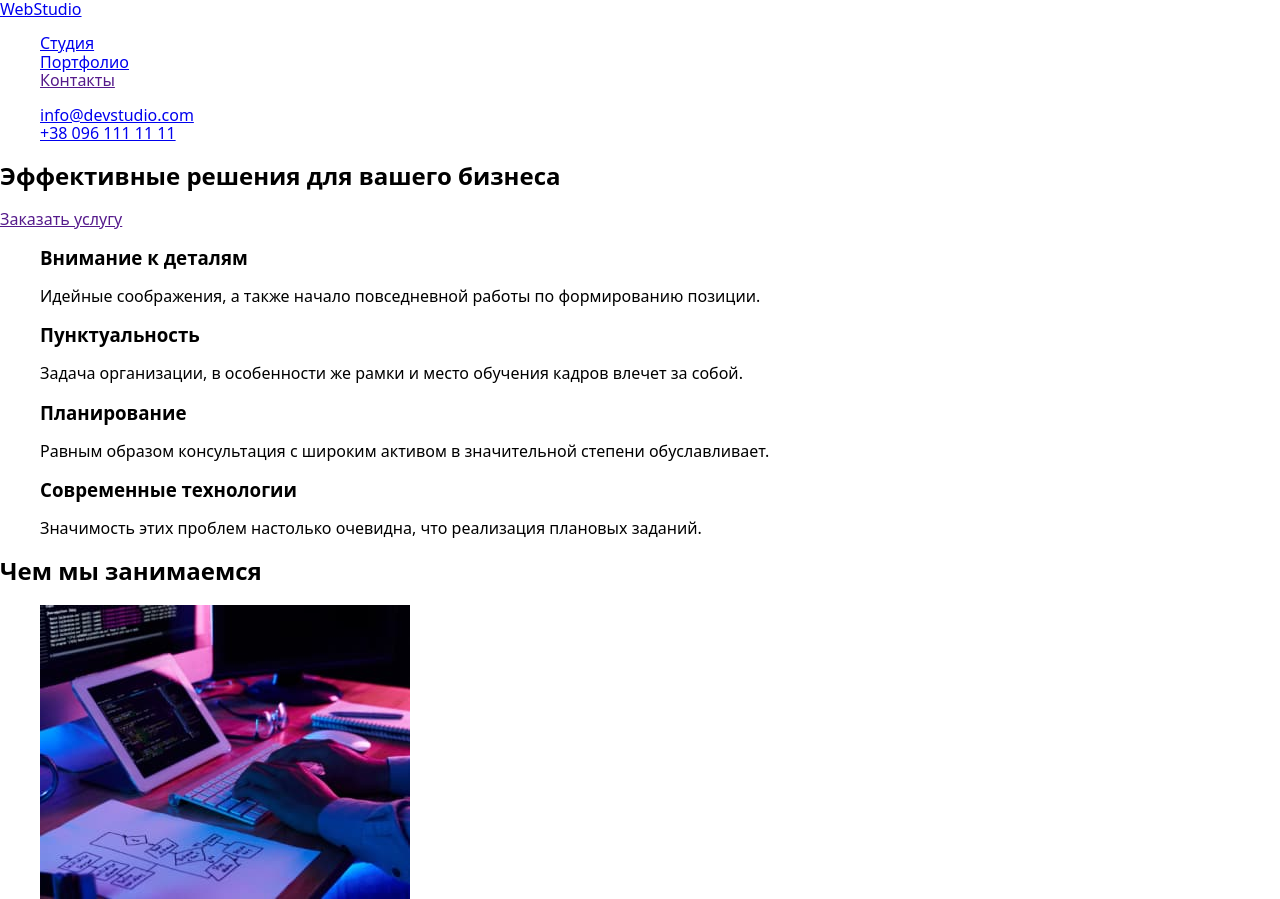
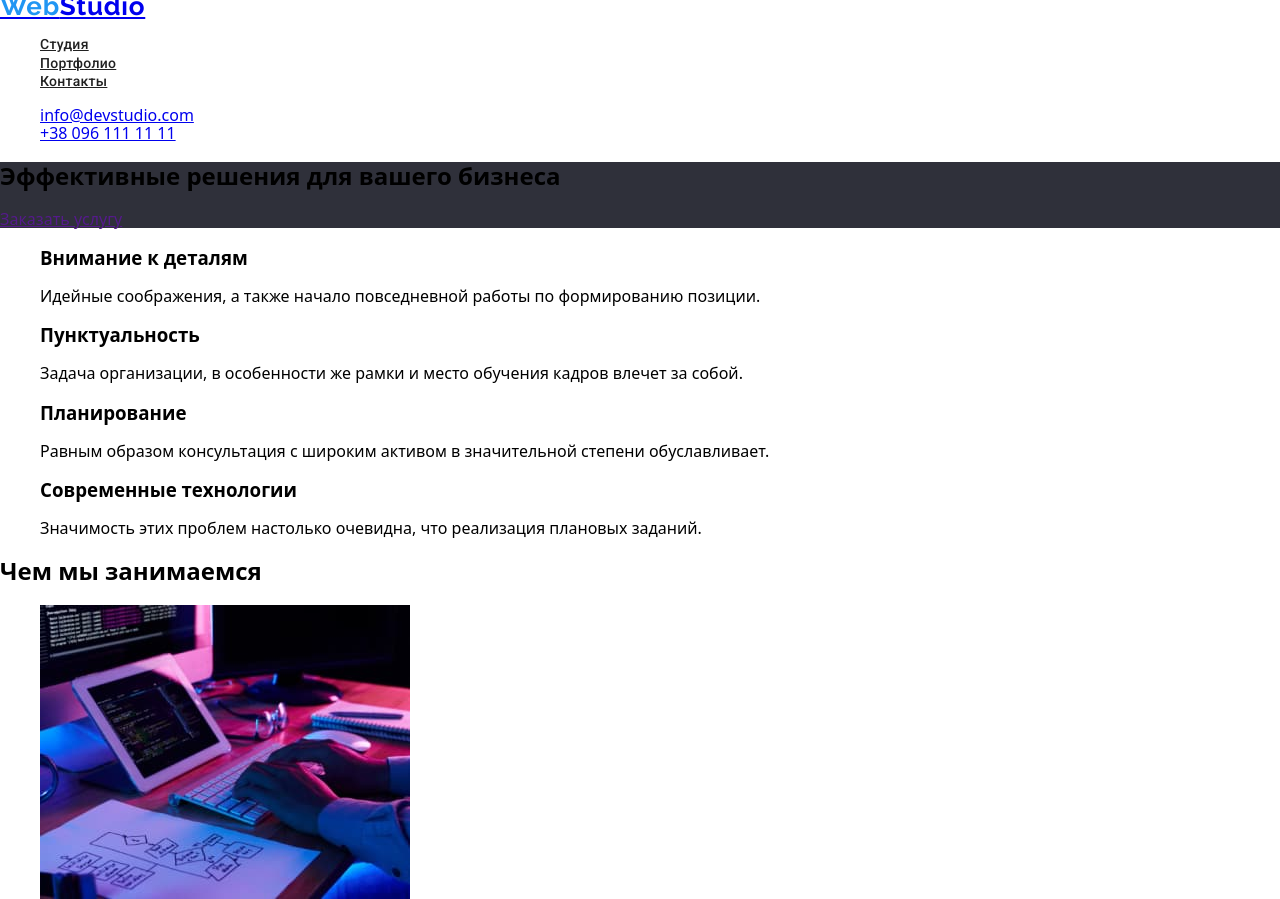
Before and after one commit to StanislavKokin/goit-markup-hw-02, a plain HTML site: page index.html in a window 1280 px wide. Shown: the top 899 px of the page. Drawn offline with Linux system fonts and the light colour scheme.

Commit message:
добавил шрифты

```diff
--- a/index.html
+++ b/index.html
@@ -5,18 +5,25 @@
     <meta name="viewport" content="width=device-width, initial-scale=1.0" />
     <title>WebStudio</title>
     <link rel="stylesheet" href="./styles.css/modern-normalize.css" />
+    <link rel="preconnect" href="https://fonts.gstatic.com" />
+    <link
+      href="https://fonts.googleapis.com/css2?family=Raleway:wght@700&family=Roboto:ital,wght@0,400;0,500;0,700;1,900&display=swap"
+      rel="stylesheet"
+    />
+    <link rel="stylesheet" href="./styles.css/valiables.css" />
     <link rel="stylesheet" href="./styles.css/style.css" />
-    <link rel="stylesheet" href="./styles.css/valiables.css" />
   </head>
   <body>
-    <!--шапка-->
+    <!-- <h2 class="visually-hidden">шапка</h2> -->
     <header class="header">
       <nav>
-        <a href="/index.html">WebStudio</a>
+        <a class="logo" href="./index.html"
+          ><span class="web">Web</span>Studio</a
+        >
         <ul>
-          <li><a href="./index.html">Студия</a></li>
-          <li><a href="./portfolio.html">Портфолио</a></li>
-          <li><a href="">Контакты</a></li>
+          <li><a class="header-text" href="./index.html">Студия</a></li>
+          <li><a class="header-text" href="./portfolio.html">Портфолио</a></li>
+          <li><a class="header-text" href="">Контакты</a></li>
         </ul>
       </nav>
       <ul>
@@ -28,15 +35,15 @@
         </li>
       </ul>
     </header>
-    <!--центральная обьява-->
+    <h2 class="visually-hidden">центральная обьява</h2>
     <main>
-      <div>
+      <div class="hero">
         <section>
           <h1>Эффективные решения для вашего бизнеса</h1>
           <a href="">Заказать услугу</a>
         </section>
       </div>
-      <!--Особенности-->
+      <h2 class="visually-hidden">Особенности</h2>
       <section>
         <ul>
           <li>
@@ -69,7 +76,7 @@
           </li>
         </ul>
       </section>
-      <!--вид деятильности-->
+      <!-- <h2 class="visually-hidden">вид деятильности</h2> -->
       <section>
         <h2>Чем мы занимаемся</h2>
         <ul>
@@ -94,7 +101,7 @@
           </li>
         </ul>
       </section>
-      <!--Наша команда-->
+      <!-- <h2 class="visually-hidden">Наша команда</h2> -->
       <section>
         <h2>Наша команда</h2>
         <ul>
@@ -141,9 +148,11 @@
         </ul>
       </section>
     </main>
-    <!--Подвал-->
+    <!-- <h2 class="visually-hidden">Подвал</h2> -->
     <footer>
-      <a href="/index.html">WebStudio</a>
+      <a class="logo" href="/index.html">
+        <span class="web">Web</span><span class="footer-logo">Studio</span></a
+      >
       <address>
         г. Киев, пр-т Леси Украинки, 26
 
--- a/styles.css/style.css
+++ b/styles.css/style.css
@@ -7,3 +7,51 @@
   border: none;
   background-color: var(--back-team);
 }
+
+.web {
+  color: var(--logo);
+}
+
+.visually-hidden {
+  position: absolute;
+  width: 1px;
+  height: 1px;
+  margin: -1px;
+  border: 0;
+  padding: 0;
+  white-space: nowrap;
+  clip-path: inset(100%);
+  clip: rect(0 0 0 0);
+  overflow: hidden;
+}
+
+.footer-logo {
+  color: var(--white-text);
+}
+
+footer {
+  background-color: var(--fon);
+}
+
+.hero {
+  background-color: var(--fon);
+}
+
+.logo {
+  font-family: Raleway;
+  font-style: normal;
+  font-weight: bold;
+  font-size: 26px;
+  line-height: 1.2px;
+  letter-spacing: 0.03em;
+}
+
+.header-text {
+  font-family: Roboto;
+  font-style: normal;
+  font-weight: 500;
+  font-size: 14px;
+  line-height: 1.1px;
+  letter-spacing: 0.02em;
+  color: var(--back-light-white);
+}
--- a/styles.css/valiables.css
+++ b/styles.css/valiables.css
@@ -4,8 +4,6 @@
   --white-text-op60: rgba(255, 255, 255, 0.6);
 
   --grey-text: rgba(117, 117, 117, 1);
-
-  --black-text: rgba(33, 33, 33, 1);
 
   --back-light-white: rgba(33, 33, 33, 1);
 
@@ -14,4 +12,8 @@
   --back-team: rgba(245, 244, 250, 1);
 
   --back-footer: rgba(47, 48, 58, 1);
+
+  --logo: rgba(33, 150, 243, 1);
+
+  --fon: rgba(47, 48, 58, 1);
 }
```
Also changed, not shown: portfolio.html (+15 -3 lines).
